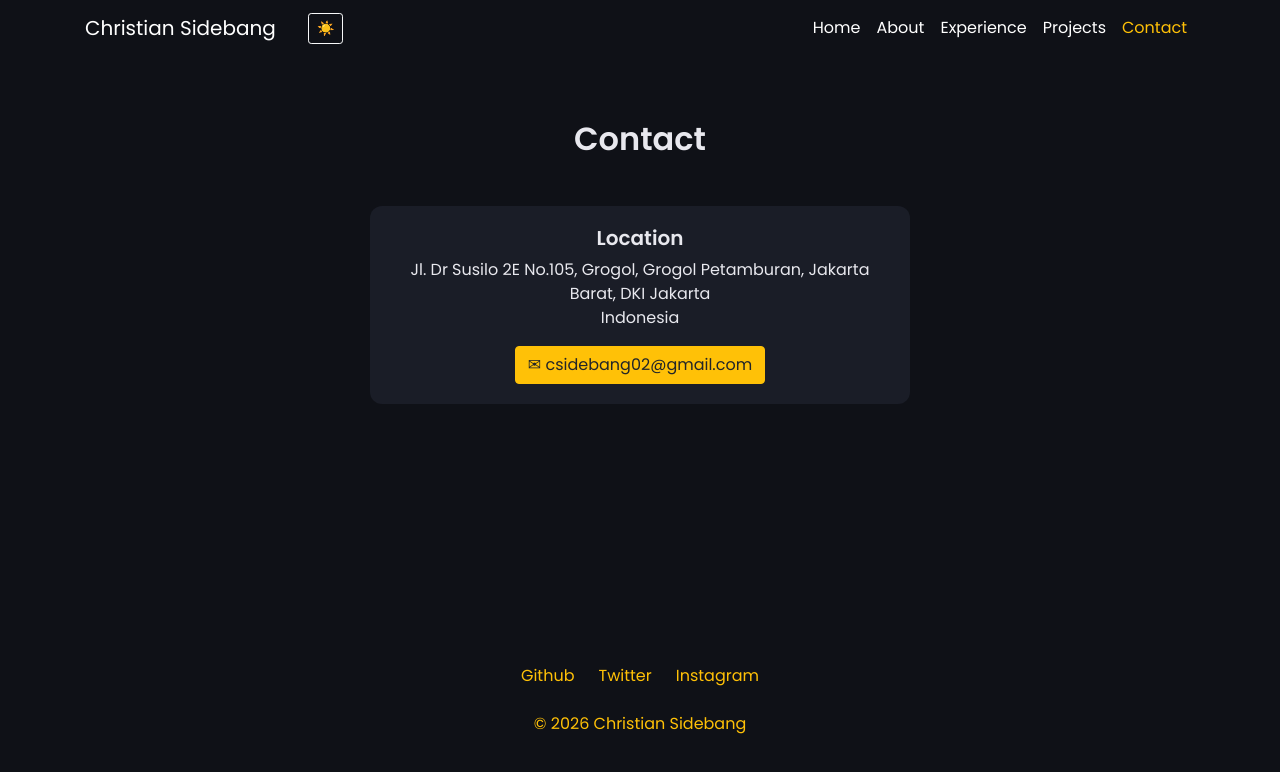
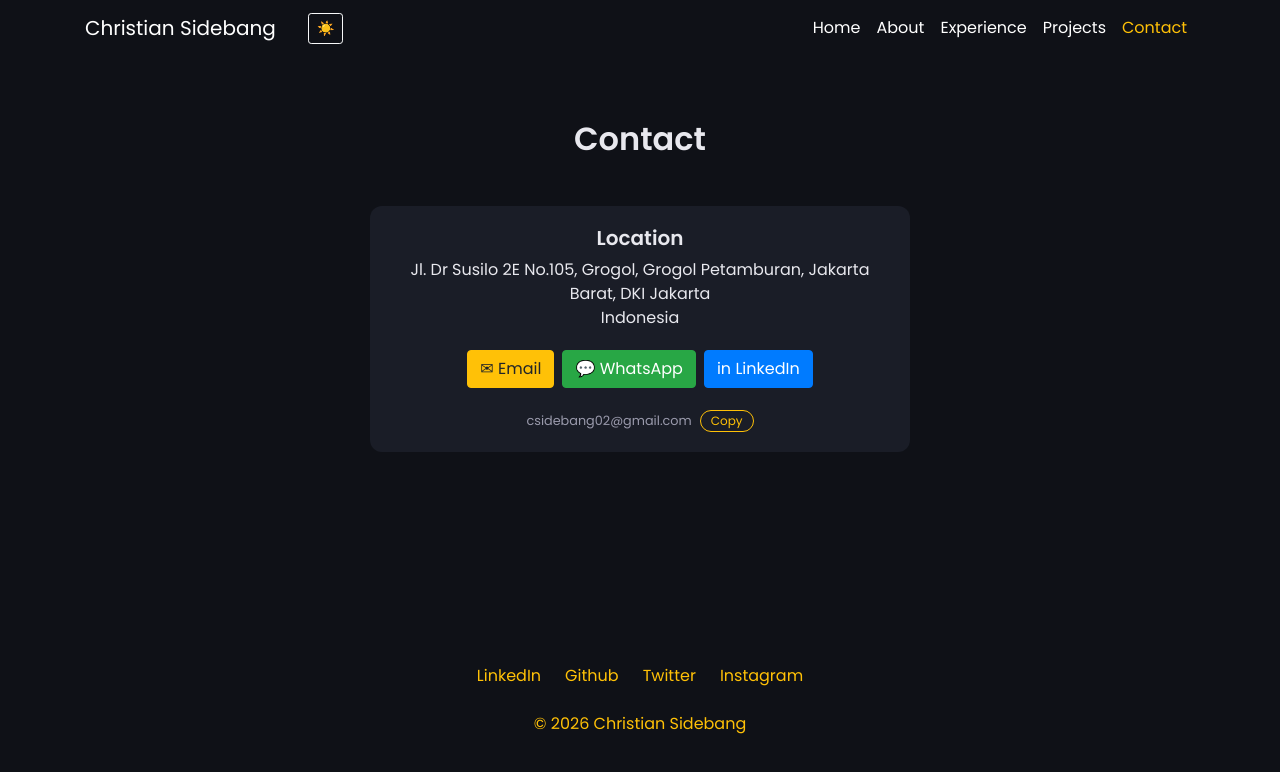
Before and after one commit to christiansidebang/christiansidebang.github.io, a Vue app: page /#/contact in a window 1280 px wide. Shown: the top 772 px of the page. Built offline with nearby package versions, Linux system fonts and the light colour scheme.

Commit message:
update new github and contact

```diff
--- a/index.html
+++ b/index.html
@@ -4,6 +4,9 @@
   <meta charset="UTF-8">
   <meta name="viewport" content="width=device-width, initial-scale=1.0">
   <meta name="description" content="Portfolio Christian Sidebang - .NET Developer, Fullstack Developer, Data Analyst">
+  <meta property="og:title" content="Christian Sidebang - Portfolio">
+  <meta property="og:description" content=".NET Developer, Fullstack Developer, Data Analyst">
+  <meta property="og:type" content="website">
   <title>Portfolio - Christian Sidebang</title>
   <link rel="icon" href="favicon.ico">
   <link href="https://fonts.googleapis.com/css2?family=Poppins:wght@300;400;600&display=swap" rel="stylesheet">
--- a/src/data.js
+++ b/src/data.js
@@ -102,6 +102,7 @@ export const PROJECTS = [
 ];
 
 export const SOCIALS = [
+  { name: "LinkedIn", url: "https://www.linkedin.com/in/christiansidebang/" },
   { name: "Github", url: "https://github.com/csidebang02" },
   { name: "Twitter", url: "https://twitter.com/christiansideb1" },
   { name: "Instagram", url: "https://instagram.com/christiansidebang" }
@@ -114,6 +115,12 @@ export const PAGES = [
   { id: "projects", path: "/projects", label: "Projects" },
   { id: "contact", path: "/contact", label: "Contact" }
 ];
+
+export const CONTACT = {
+  email: "csidebang02@gmail.com",
+  whatsapp: "6281358153351", // format internasional, tanpa 0 di depan dan tanpa +
+  linkedin: "https://www.linkedin.com/in/christiansidebang/"
+};
 
 export const EXPERIENCES = [
   {
@@ -143,5 +150,19 @@ export const EXPERIENCES = [
       "Managed project progress with Jira and Google Sheets"
     ],
     tools: ["Flutter", "Dart", "Android Studio", "Jira", "Google Sheets"]
+  },
+  {
+    company: "PT. Accelist Lentera Indonesia",
+    role: "System Consultant",
+    period: "Mar 2026 - Des 2026",
+    project: "Internal Request Marketing Tools Event",
+    facts: "4 modules · 2 weeks · team of 1",
+    points: [
+      "Analyzed project needs together with users and wrote the user requirements",
+      "Developed the Android app with Flutter and Dart in Android Studio",
+      "Ran testing and bug reporting using Google Sheets",
+      "Managed project progress with Jira and Google Sheets"
+    ],
+    tools: ["Flutter", "Dart", "Android Studio", "Jira", "Google Sheets"]
   }
 ];
--- a/src/style.css
+++ b/src/style.css
@@ -60,3 +60,8 @@ footer { color:var(--accent); padding-bottom:20px; }
 /* BARU: tombol filter project */
 .filters button { background:transparent; color:var(--text); border:1px solid var(--accent); border-radius:20px; padding:4px 14px; margin:3px; font-size:.85rem; cursor:pointer; }
 .filters button.on, .filters button:hover { background:var(--accent); color:#111; }
+
+/* BARU: tombol kontak */
+.contact-buttons .btn { margin: 4px; }
+.copy-btn { background: transparent; color: var(--accent); border: 1px solid var(--accent); border-radius: 12px; padding: 1px 10px; margin-left: 8px; font-size: .75rem; cursor: pointer; }
+.copy-btn:hover { background: var(--accent); color: #111; }
--- a/src/views/Contact.vue
+++ b/src/views/Contact.vue
@@ -1,13 +1,43 @@
+<!-- BARU: script untuk tombol Copy email -->
+<script setup>
+import { ref } from 'vue'
+import { CONTACT } from '../data.js'
+
+const copied = ref(false)
+const waText = encodeURIComponent('Halo Christian, saya melihat portfolio Anda dan ingin berdiskusi.')
+const copyEmail = async () => {
+  try {
+    await navigator.clipboard.writeText(CONTACT.email)
+    copied.value = true
+    setTimeout(() => (copied.value = false), 2000)
+  } catch (e) {
+    window.prompt('Salin email ini:', CONTACT.email) // cadangan kalau clipboard diblokir browser
+  }
+}
+</script>
+
 <template>
   <section class="page-section">
-    <div class="container fade">
+    <div class="container fade-in"> <!-- samakan dengan class yang kamu pakai di halaman lain (fade atau fade-in) -->
       <h2 class="text-center mb-5">Contact</h2>
       <div class="row justify-content-center">
         <div class="col-md-6">
           <div class="card text-center"><div class="card-body">
             <h5>Location</h5>
             <p>Jl. Dr Susilo 2E No.105, Grogol, Grogol Petamburan, Jakarta Barat, DKI Jakarta<br>Indonesia</p>
-            <a href="mailto:csidebang02@gmail.com" class="btn btn-warning">✉ csidebang02@gmail.com</a>
+
+            <!-- //HAPUS: <a href="mailto:csidebang02@gmail.com" class="btn btn-warning">✉ csidebang02@gmail.com</a> -->
+
+            <!-- BARU: tombol kontak -->
+            <div class="contact-buttons">
+              <a :href="'mailto:' + CONTACT.email" class="btn btn-warning">✉ Email</a>
+              <a :href="'https://wa.me/' + CONTACT.whatsapp + '?text=' + waText" target="_blank" rel="noopener" class="btn btn-success">💬 WhatsApp</a>
+              <a :href="CONTACT.linkedin" target="_blank" rel="noopener" class="btn btn-primary">in LinkedIn</a>
+            </div>
+            <p class="mt-3 mb-0">
+              <small class="text-muted">{{ CONTACT.email }}</small>
+              <button class="copy-btn" @click="copyEmail">{{ copied ? '✓ Copied' : 'Copy' }}</button>
+            </p>
           </div></div>
         </div>
       </div>
```
